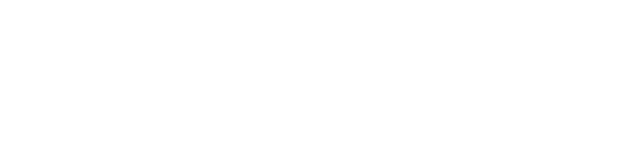
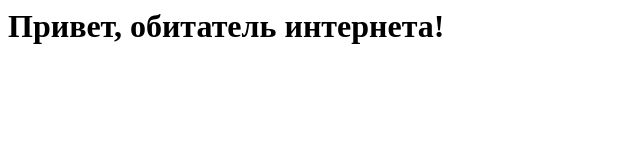
Before and after one commit to Dmitrya-sys/first-site, a plain HTML site: page index.html in a window 1280 px wide. Shown: the whole page, without its empty margins (0-640 px from the left). Drawn offline with Linux system fonts and the light colour scheme.

Commit message:
Update index.html

```diff
--- a/index.html
+++ b/index.html
@@ -3,7 +3,7 @@
   <head>
    <meta charset="UTF-8">
    <body>
-
+    <h1>Привет, обитатель интернета!</h1>
   </body>
  </head>
 </html>
```
